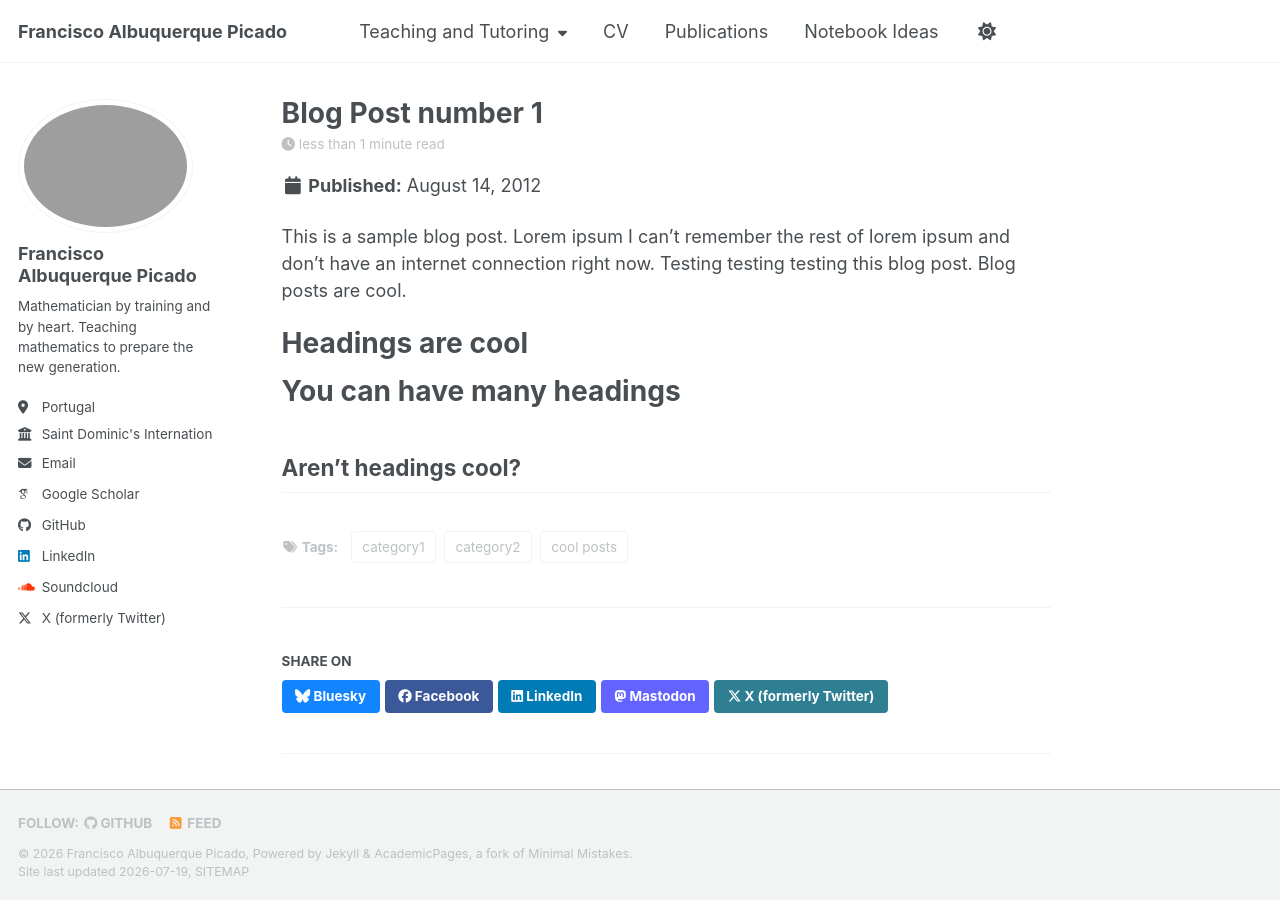
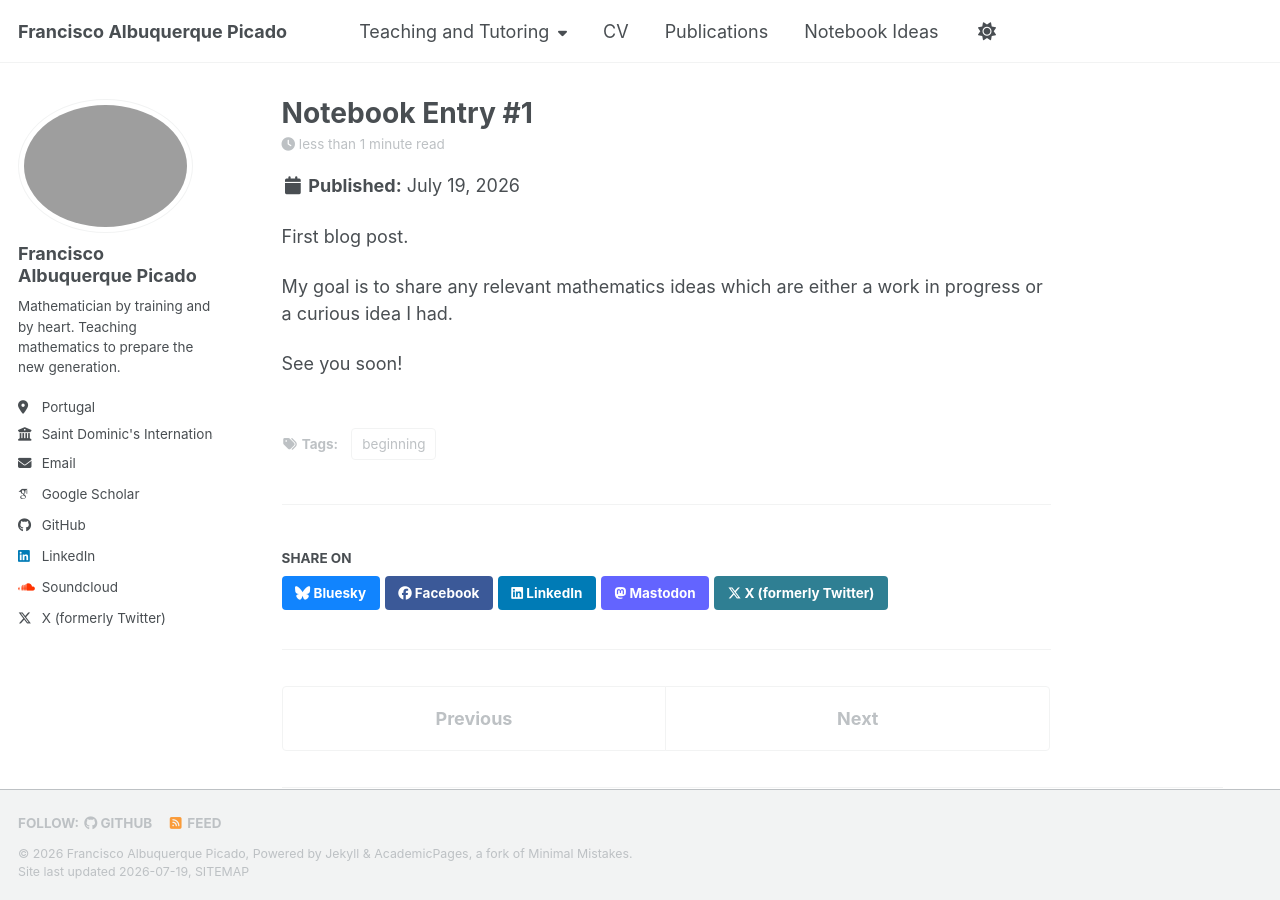
Before and after one commit to ghaleon7/ghaleon7.github.io, a Jekyll site: the page built from _posts/2026-07-19-entry01.md, in a window 1280 px wide and 900 px high. Built offline with Jekyll 4.4.1, drawn with Linux system fonts in a browser that asks for light colours; some web fonts are replaced; a script bundle is joined from its source files by our own code; library files that are not in the unit come from our copies.

Commit message:
Update 2026-07-19-entry01.md

```diff
--- a/_posts/2026-07-19-entry01.md
+++ b/_posts/2026-07-19-entry01.md
@@ -1,20 +1,12 @@
 ---
-title: 'Blog Post number 1'
-date: 2012-08-14
-permalink: /posts/2012/08/blog-post-1/
+title: 'Notebook Entry #1'
+date: 2026-07-19
+permalink: /posts/2026/entry1
 tags:
-  - cool posts
-  - category1
-  - category2
+  - beginning
 ---
+First blog post.
 
-This is a sample blog post. Lorem ipsum I can't remember the rest of lorem ipsum and don't have an internet connection right now. Testing testing testing this blog post. Blog posts are cool.
+My goal is to share any relevant mathematics ideas which are either a work in progress or a curious idea I had.
 
-Headings are cool
-======
-
-You can have many headings
-======
-
-Aren't headings cool?
-------
+See you soon!
```
